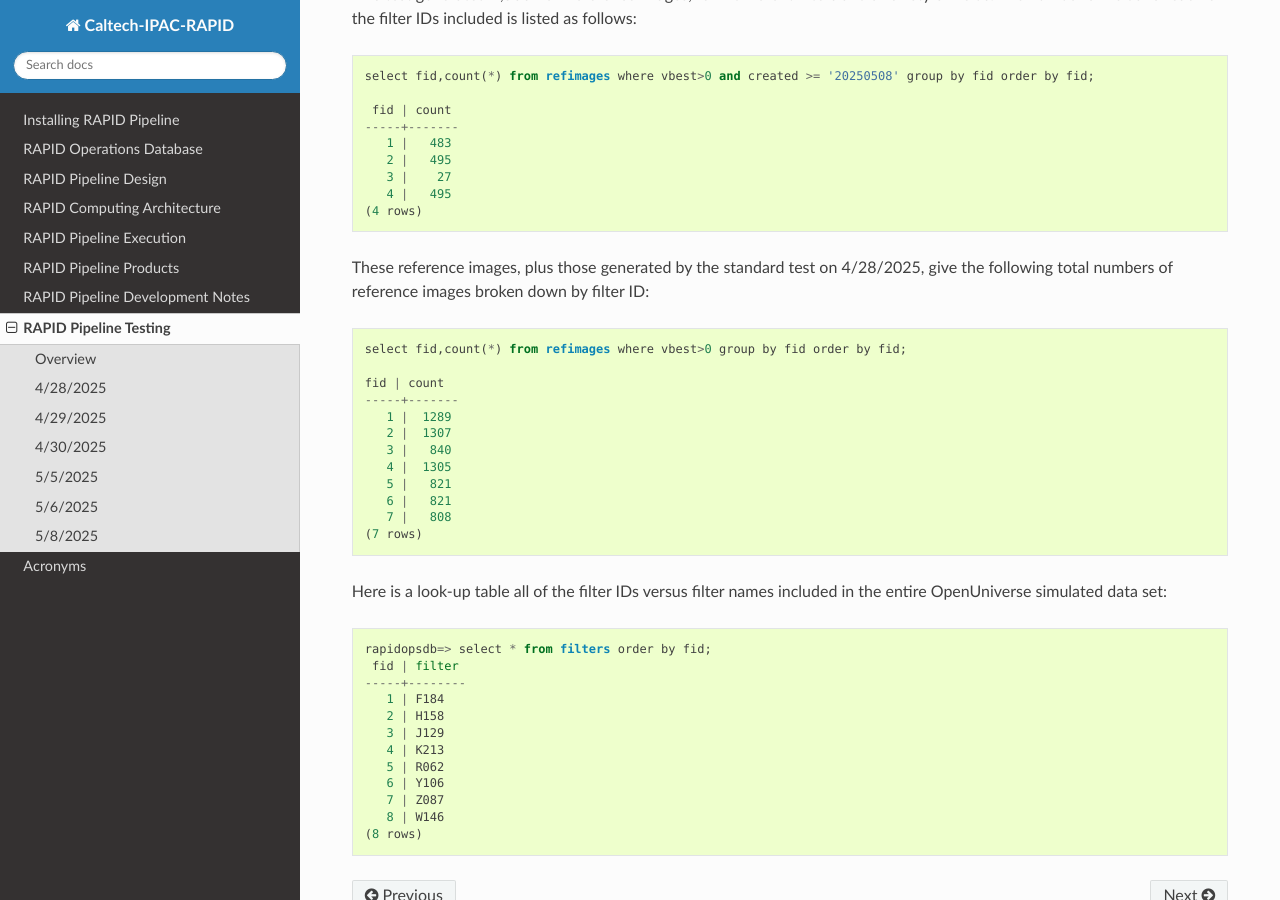
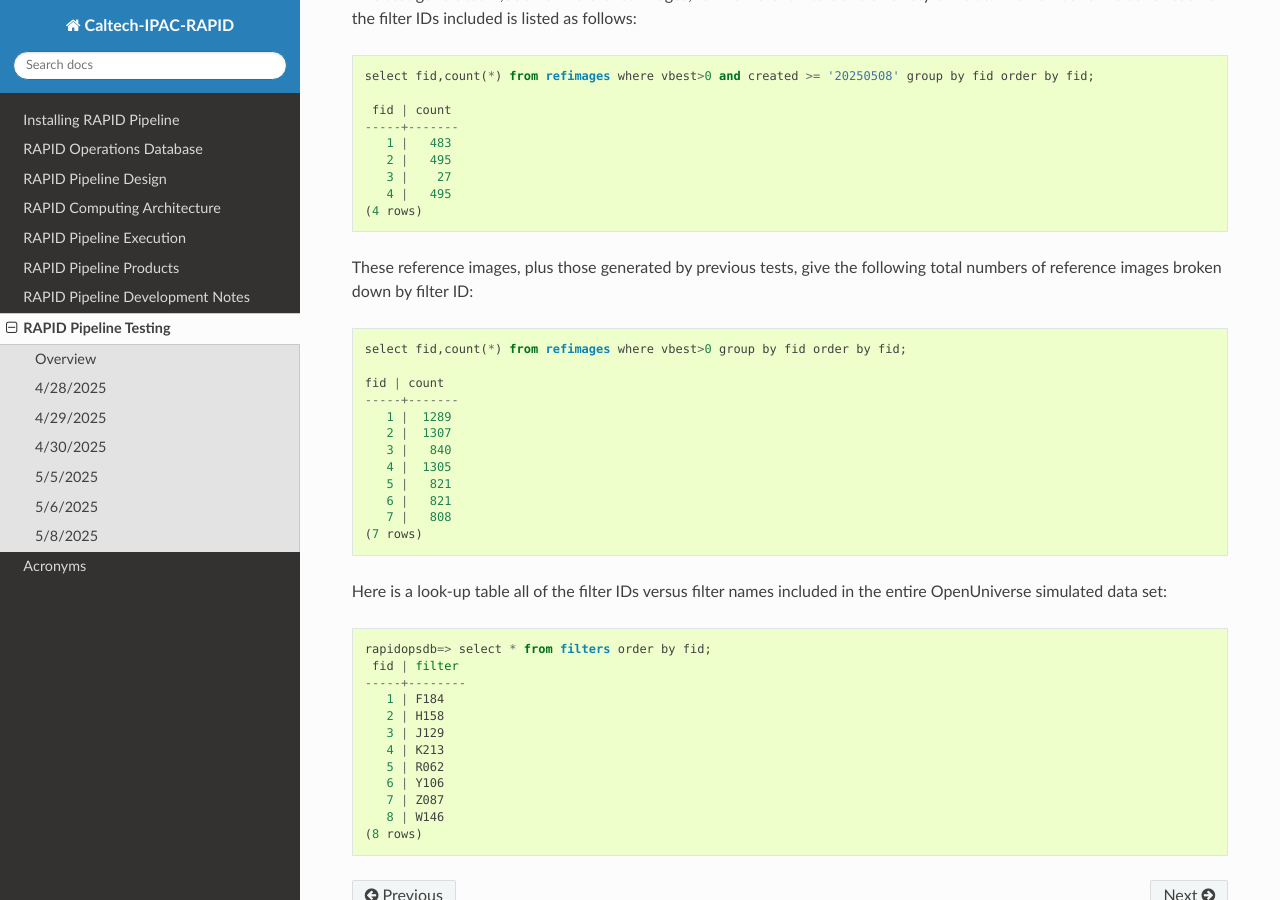
Before and after one commit to Caltech-IPAC/rapid, a Sphinx documentation site: the page built from docs/source/dev/tests.rst, in a window 1280 px wide and 900 px high, scrolled down 16654 px. Built offline with Sphinx 7.4.7 and the Read the Docs theme 3.1.0, drawn with Linux system fonts in a browser that asks for light colours; formulas are drawn with MathJax 3.

Commit message:
Made smalll correction.

```diff
--- a/docs/source/dev/tests.rst
+++ b/docs/source/dev/tests.rst
@@ -503,7 +503,7 @@ for each of the filter IDs included is listed as follows:
        4 |   495
     (4 rows)
 
-These reference images, plus those generated by the standard test on 4/28/2025, give the following total numbers
+These reference images, plus those generated by previous tests, give the following total numbers
 of reference images broken down by filter ID:
 
 .. code-block::
```
